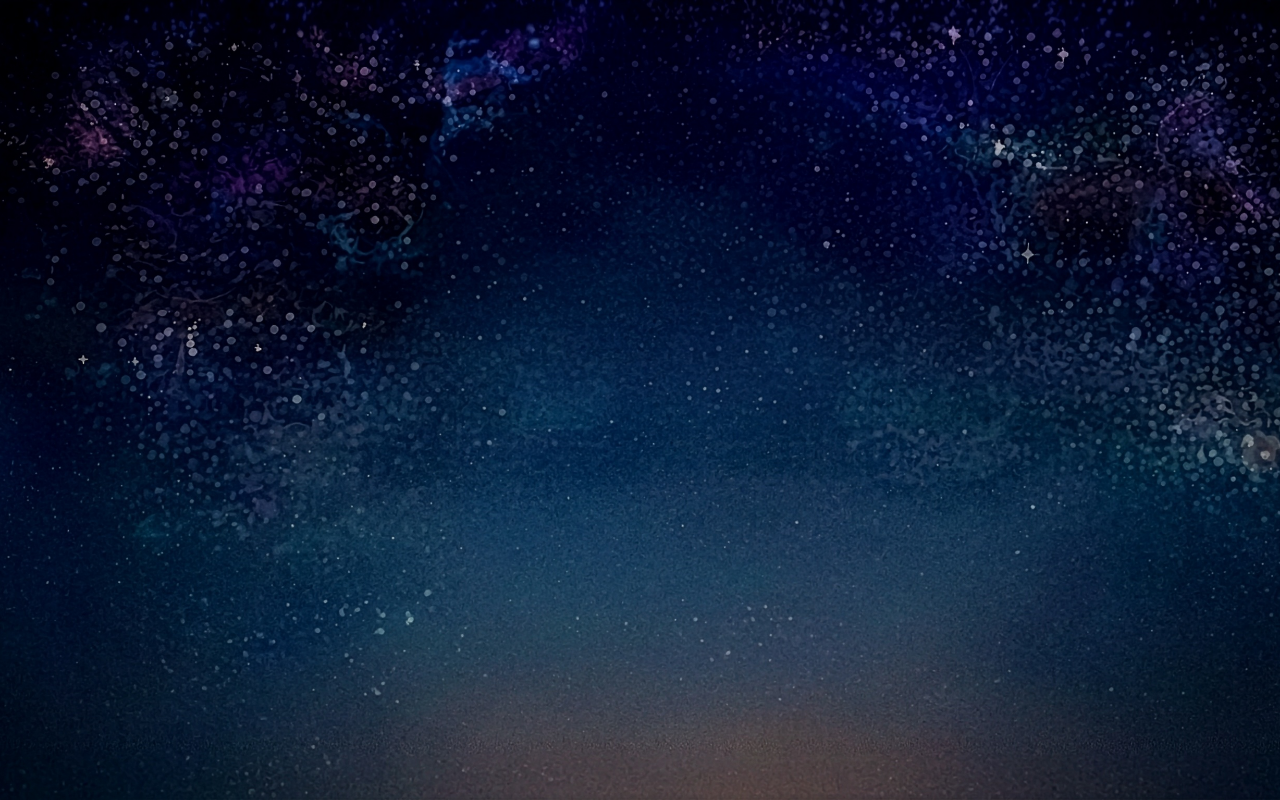
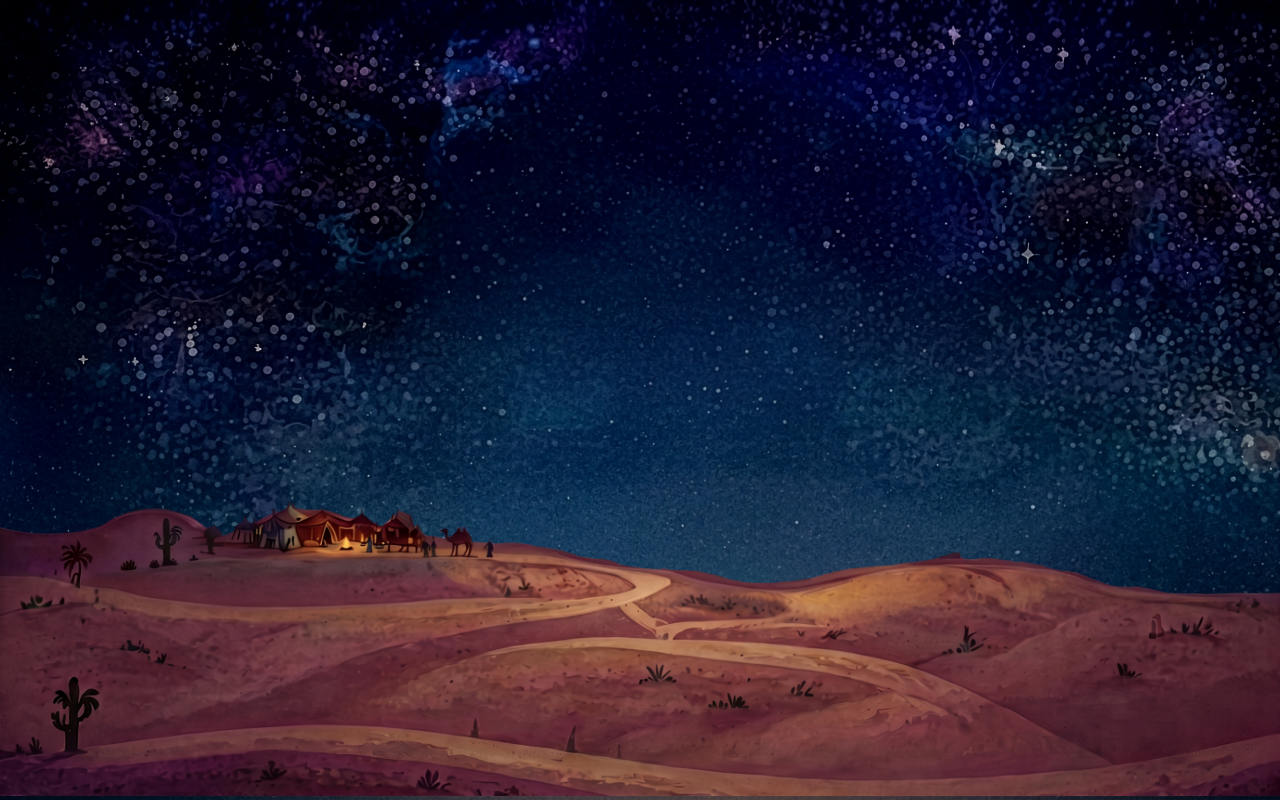
Before and after one commit to dvm-bitspilani/oasis-2026-web, a React (Vite) app: page / in a window 1280 px wide. Built offline with nearby package versions, Linux system fonts and the light colour scheme.

Commit message:
sand added to the background

```diff
--- a/src/pages/Home.tsx
+++ b/src/pages/Home.tsx
@@ -1,10 +1,16 @@
 import bg from "../assets/086ee623dc5facfe1545894c42f50d8ec74859c9.jpg";
-
+import styles from "../styles/Home.module.scss"
+import sandImg from "../assets/sandImg.png"
 export default function Home() {
     return (
-        <div
-        className="background"
-         style={{background: `url(${bg}) no-repeat center center/cover`,height: "100svh", width: "100svw"}}
-         >
+        <div>
+            <div
+            className="background"
+            style={{background: `url(${bg}) no-repeat center center/cover`,height: "100svh", width: "100svw"}}
+            >
+            </div>
+            <div className={styles.sand}>
+                <img src={sandImg} className={styles.sandImg} />
+            </div>
         </div> )
 }
--- a/src/styles/Home.module.scss
+++ b/src/styles/Home.module.scss
@@ -1,7 +1,13 @@
-@import "../assets/086ee623dc5facfe1545894c42f50d8ec74859c9.jpg";
+.sand{
+    position: absolute;
+    width: 100vw;
+    height: auto;
+    z-index: 1;
+    bottom: 0%;
+}
 
-background{
-    background: url("../assets/086ee623dc5facfe1545894c42f50d8ec74859c9.jpg") no-repeat center center/cover;
-    height: 100svh;
-    width: 100svw;
+.sandImg{
+
+    width: 100%;
+    height: 100%;
 }
```
Also changed, not shown: src/assets/sandImg.png (added), 1 other file (tests, documents, lock files or other folders).
